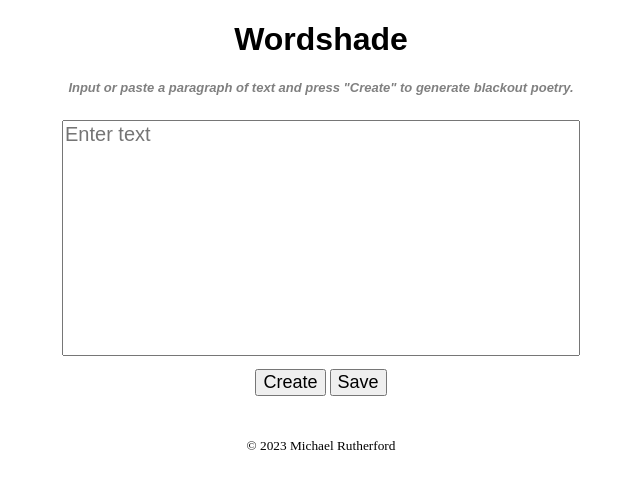
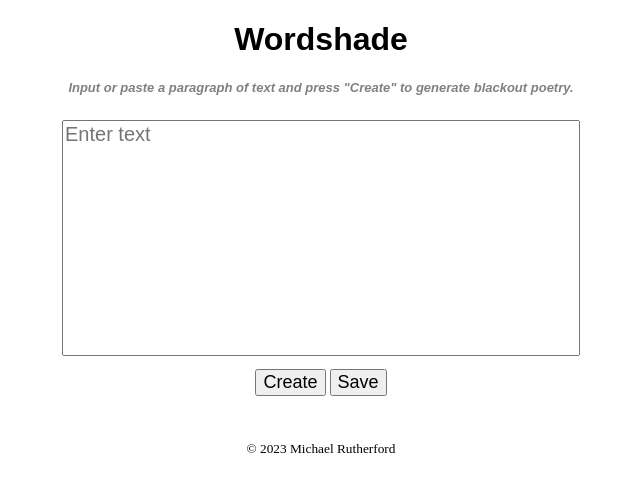
Before and after one commit to michaelrutherford/wordshade, a plain HTML site: page index.html in a window 1280 px wide. Shown: the full height of the page, 319-959 px from the left. Drawn offline with Linux system fonts and the light colour scheme.

Commit message:
Added footer padding

```diff
--- a/style.css
+++ b/style.css
@@ -70,5 +70,6 @@ input[type="text"]:hover,
 footer {
     font-size: smaller;
     text-align: center;
-    margin-top: 1vw;
+    margin-top: 1vh;
+    padding: 1vh;
 }
```
